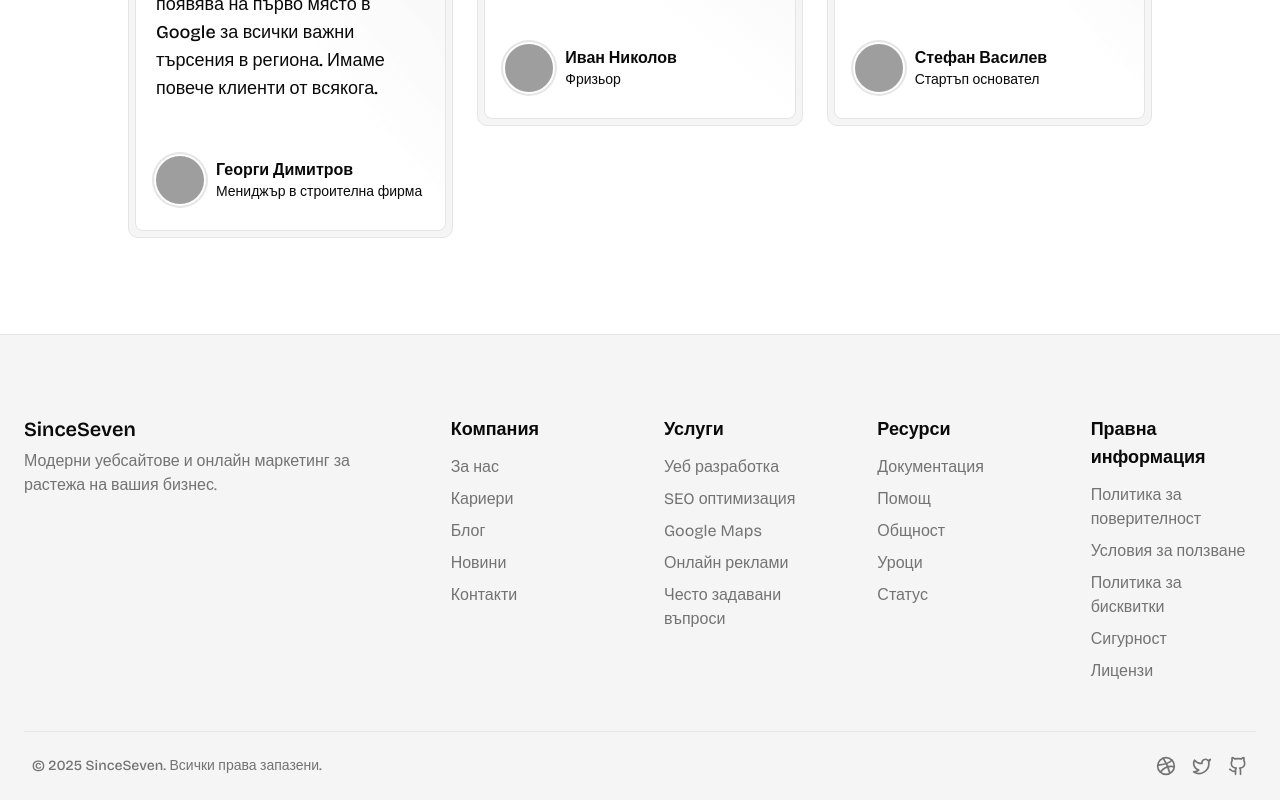
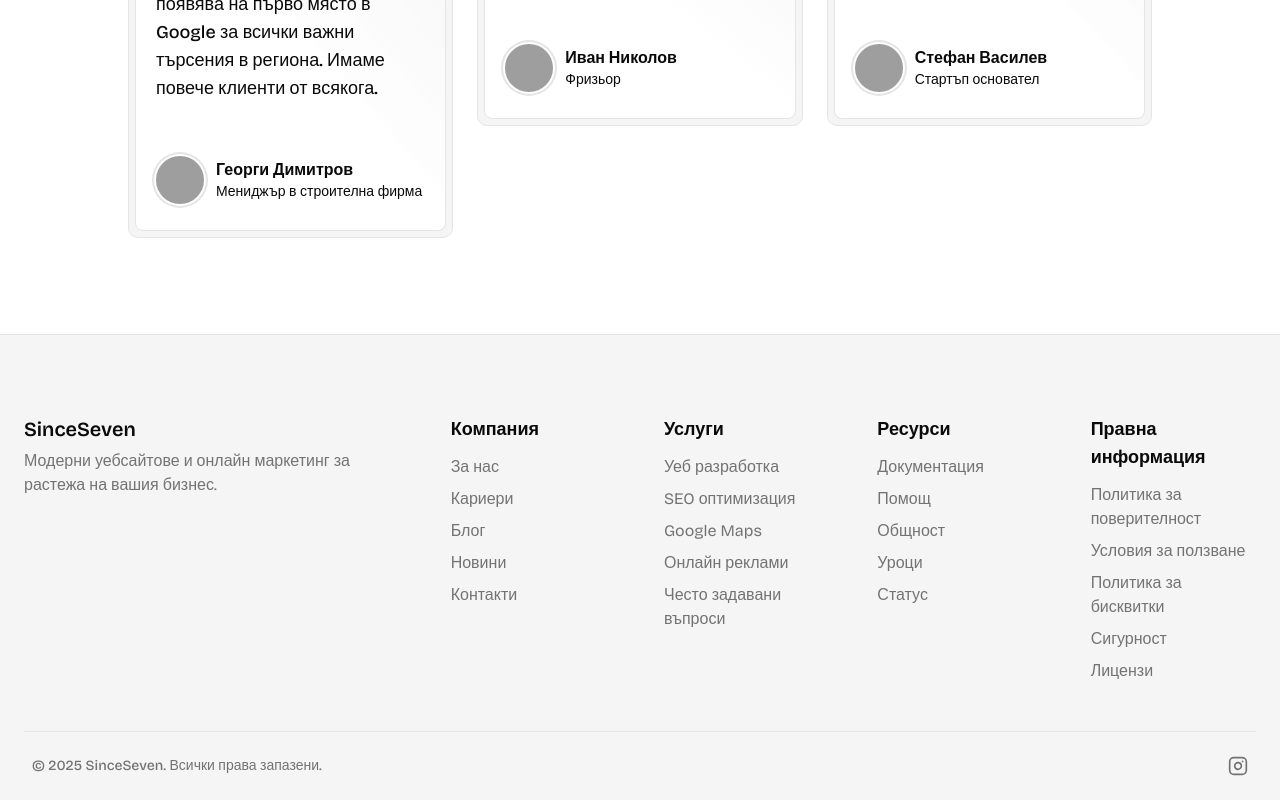
Before and after one commit to SinceSeven/SinceSeven, a Next.js app: page / in a window 1280 px wide. Shown: the part 6721-7521 px from the top of the page. Built offline with nearby package versions, Linux system fonts and the light colour scheme; grey boxes are pictures that could not be loaded.

Commit message:
added a link to instgram and an icon

```diff
--- a/components/footer.tsx
+++ b/components/footer.tsx
@@ -1,5 +1,5 @@
 import { Separator } from "@/components/ui/separator";
-import { Dribbble, Github, Twitter } from "lucide-react";
+import { Instagram } from "lucide-react";
 import Link from "next/link";
 import { Logo } from "./logo";
 
@@ -57,7 +57,8 @@ const Footer = () => {
                 <Logo />
               </Link>
               <p className="text-muted-foreground mt-1.5">
-                Модерни уебсайтове и онлайн маркетинг за растежа на вашия бизнес.
+                Модерни уебсайтове и онлайн маркетинг за растежа на вашия
+                бизнес.
               </p>
             </div>
             {sections.map(({ title, links }) => (
@@ -85,14 +86,8 @@ const Footer = () => {
             &copy; {new Date().getFullYear()} SinceSeven. Всички права запазени.
           </p>
           <div className="flex items-center gap-4">
-            <Link href="/">
-              <Dribbble className="text-muted-foreground h-5 w-5" />
-            </Link>
-            <Link href="/">
-              <Twitter className="text-muted-foreground h-5 w-5" />
-            </Link>
-            <Link href="/">
-              <Github className="text-muted-foreground h-5 w-5" />
+            <Link href="https://www.instagram.com/sincesevenbg/">
+              <Instagram className="text-muted-foreground h-5 w-5" />
             </Link>
           </div>
         </div>
```
